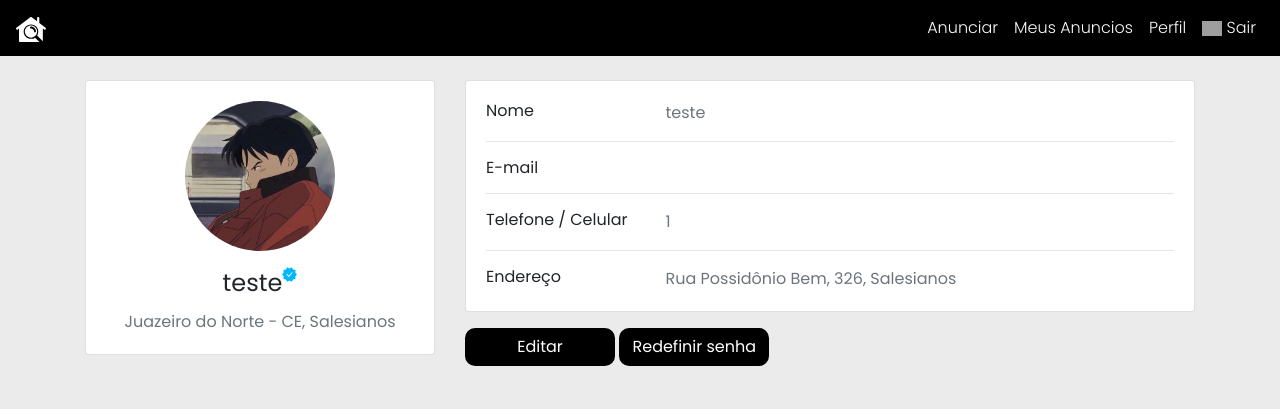
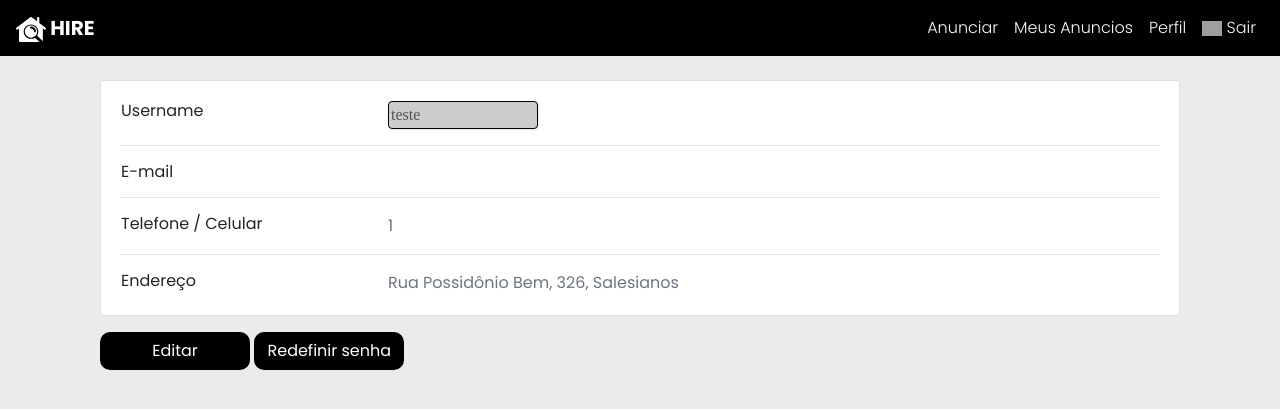
Before and after one commit to Darlan444/Hire, a PHP site: page /perfil.php in a window 1280 px wide. Shown: the top 409 px of the page. Run offline with PHP 8.4, Linux system fonts and the light colour scheme; a user stored in the database is signed in; data that the repository does not hold is empty; some libraries are stand-ins or nearby versions; grey boxes are pictures that could not be loaded.

Commit message:
Perfil att

```diff
--- a/includes/menudashboard.php
+++ b/includes/menudashboard.php
@@ -17,7 +17,7 @@
 
     <!--barra topo-->
     <nav class="navbar navbar-expand-lg navbar-light">
-      <a class="navbar-brand" href="welcome.php"><img src="img/logohireonlyhousewhite.svg" alt="" width="30"></a>
+      <a class="navbar-brand" href="welcome.php"><img src="img/logohireonlyhousewhite.svg" alt="" width="30">  HIRE</a>
       <button class="navbar-toggler" type="button" data-toggle="collapse" data-target="#navbarNav" aria-controls="navbarNav" aria-expanded="false" aria-label="Toggle navigation">
         <span class="navbar-toggler-icon"></span>
       </button>
--- a/perfil.php
+++ b/perfil.php
@@ -12,6 +12,7 @@
 
 <?php
   $dadosuser[] = 'SELECT * FROM users';
+
 ?>
 
 <div class="container">
@@ -19,7 +20,7 @@
 
         <br>
 
-          <div class="row gutters-sm">
+          <!-- <div class="row gutters-sm">
             <div class="col-md-4 mb-3">
               <div class="card">
                 <div class="card-body">
@@ -32,16 +33,16 @@
                   </div>
                 </div>
               </div>
-            </div>
-            <div class="col-md-8">
+            </div> -->
+            <div class="col-md-12">
               <div class="card mb-3">
                 <div class="card-body">
                   <div class="row">
                     <div class="col-sm-3">
-                      <h6 class="mb-0">Nome</h6>
+                      <h6 class="mb-0">Username</h6>
                     </div>
                     <div class="col-sm-9 text-secondary">
-                      <?php echo $_SESSION['username']; ?>
+                      <input type="text" name="campoperfil" id="campoperfil" value="<?php echo $_SESSION['username']; ?>" disabled/>
                     </div>
                   </div>
                   <hr>
```
